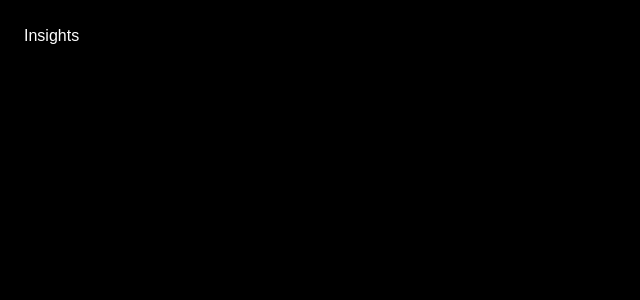
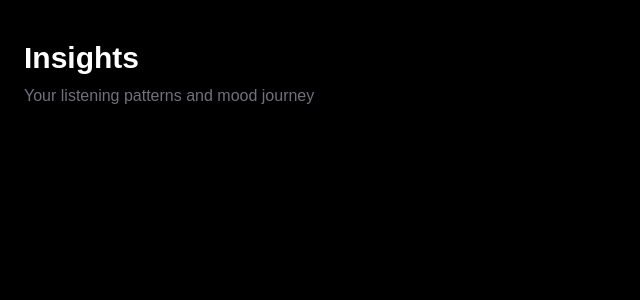
Before and after one commit to shubhbeniwal/iconmusic-ai, a Next.js app in the folder frontend/: page /insights in a window 1280 px wide. Shown: the top 300 px of the page, without its empty margins (0-640 px from the left). Built offline with nearby package versions, Linux system fonts and the light colour scheme.

Commit message:
Segregated Insights Page

```diff
--- a/frontend/src/app/insights/page.tsx
+++ b/frontend/src/app/insights/page.tsx
@@ -1,13 +1,71 @@
-export default function Page() {
+"use client"
 
-    return (
+import { useState } from "react"
 
-      <main className="p-6 text-white">
+import ActivityFeed from "@/components/ActivityFeed"
+import MoodJourney from "@/components/MoodJourney"
+import MoodInsights from "@/components/MoodInsights"
+import WeeklyMoodReport from "@/components/WeeklyMoodReport"
+
+export default function InsightsPage() {
+
+  const [activityRevision] =
+
+    useState(0)
+
+  return (
+
+    <main
+      className="
+      min-h-screen
+      bg-black
+      text-white
+      px-6
+      pt-10
+      pb-32
+      "
+    >
+
+      <h1
+        className="
+        text-3xl
+        font-bold
+        mb-2
+        "
+      >
 
         Insights
 
-      </main>
+      </h1>
 
-    )
+      <p
+        className="
+        text-zinc-500
+        mb-8
+        "
+      >
 
-  }
+        Your listening patterns
+        and mood journey
+
+      </p>
+
+      <ActivityFeed
+
+        refreshKey={
+          activityRevision
+        }
+
+      />
+
+      <MoodJourney />
+
+      <MoodInsights />
+
+      <WeeklyMoodReport />
+
+    </main>
+
+  )
+
+}
--- a/frontend/src/app/page.tsx
+++ b/frontend/src/app/page.tsx
@@ -290,19 +290,6 @@ export default function Home() {
 
         />
 
-        <ActivityFeed
-
-        refreshKey={
-          activityRevision
-        }
-
-        />
-
-        <MoodJourney />
-
-        <MoodInsights />
-
-        <WeeklyMoodReport />
 
         {/* Mood Banner */}
 
```
